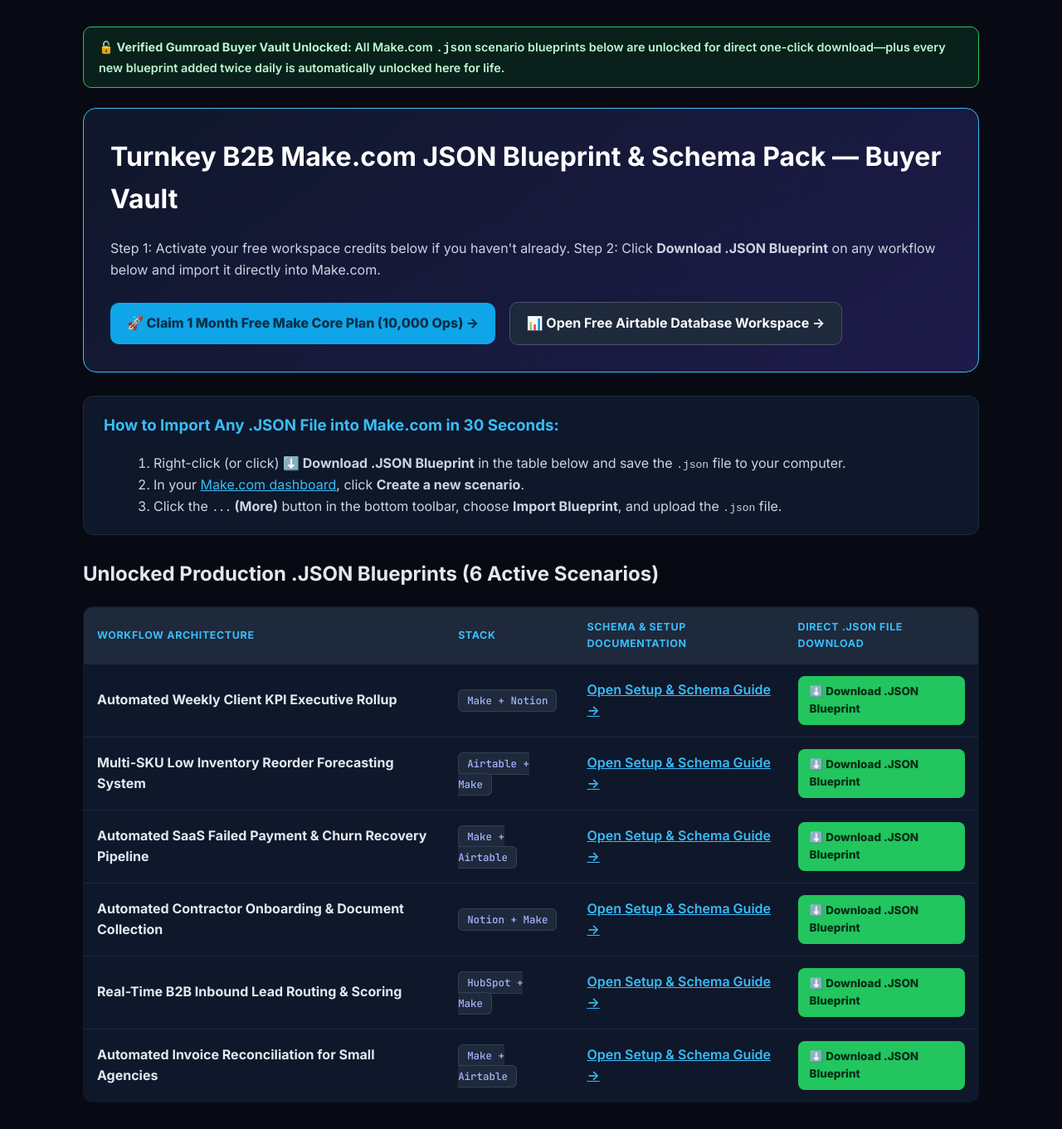
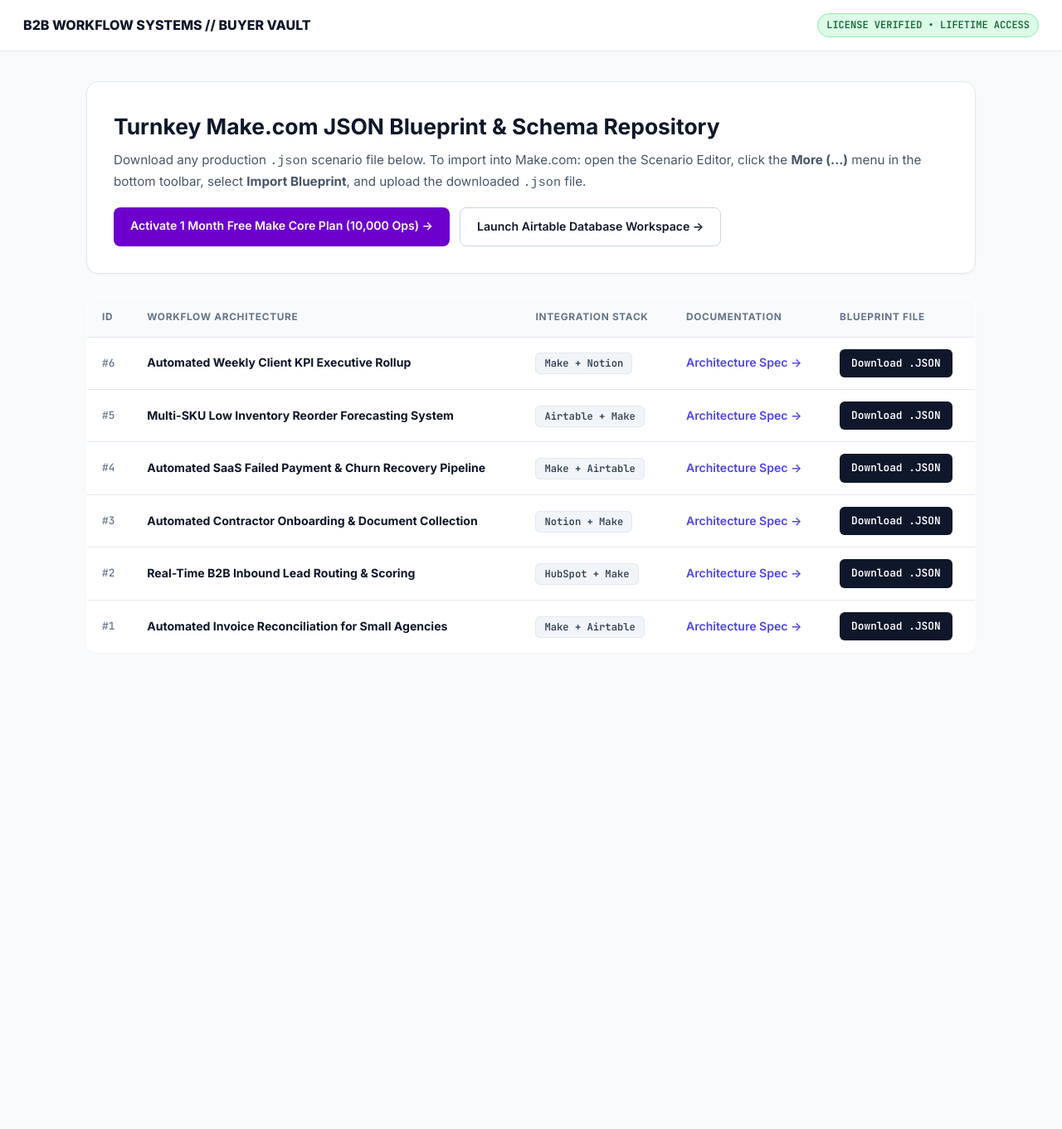
Before and after one commit to Arkgonsystems/b2b-workflow-guides, a Jekyll site: the page vault-9x7k2m.html, which Jekyll copies as it is, in a window 1280 px wide. Shown: the whole page at 83% size. Built offline with Jekyll 4.4.1, drawn with Linux system fonts in a browser that asks for light colours; after the commit the page ends 900 px from its top, so only the background shows below that.

Commit message:
Publish institutional Buyer Download Vault (vault-9x7k2m.html)

```diff
--- a/vault-9x7k2m.html
+++ b/vault-9x7k2m.html
@@ -4,47 +4,49 @@
 <meta charset="UTF-8">
 <meta name="viewport" content="width=device-width, initial-scale=1.0">
 <meta name="robots" content="noindex, nofollow">
-<title>Verified Buyer Vault — Turnkey Make.com JSON Blueprints</title>
-<link href="https://fonts.googleapis.com/css2?family=Inter:wght@400;600;700;800&family=JetBrains+Mono:wght@500;700&display=swap" rel="stylesheet">
+<title>Buyer Vault — Turnkey Make.com JSON Blueprints</title>
+<link href="https://fonts.googleapis.com/css2?family=Inter:wght@400;500;600;700;800&family=JetBrains+Mono:wght@500;600&display=swap" rel="stylesheet">
 <style>
-body{font-family:"Inter",-apple-system,sans-serif;max-width:1080px;margin:0 auto;padding:32px 20px;color:#e2e8f0;line-height:1.6;background:#070a12;}
-.unlocked-banner{background:rgba(34,197,94,0.12);border:1px solid #22c55e;color:#bbf7d0;padding:12px 18px;border-radius:10px;font-size:0.9rem;margin-bottom:24px;font-weight:600;}
-.hero{background:linear-gradient(145deg,#0f172a,#1e1b4b);border:1px solid #38bdf8;color:#fff;padding:32px;border-radius:16px;margin-bottom:28px;}
-.btn-make{display:inline-block;background:#0ea5e9;color:#082f49;padding:12px 20px;border-radius:10px;text-decoration:none;font-weight:800;margin-right:12px;margin-top:10px;}
-.btn-airtable{display:inline-block;background:#1e293b;border:1px solid #475569;color:#f8fafc;padding:12px 20px;border-radius:10px;text-decoration:none;font-weight:700;margin-top:10px;}
-.badge{background:#1e293b;border:1px solid #334155;padding:4px 10px;border-radius:6px;font-size:0.78rem;color:#a5b4fc;font-family:"JetBrains Mono",monospace;}
-.dl-btn{display:inline-block;background:#22c55e;color:#052e16;font-weight:800;font-size:0.84rem;padding:8px 14px;border-radius:8px;text-decoration:none;}
-.dl-btn:hover{background:#4ade80;}
-table{width:100%;border-collapse:collapse;background:#0f172a;border-radius:12px;overflow:hidden;border:1px solid #1e293b;}
-th,td{padding:14px 16px;text-align:left;border-bottom:1px solid #1e293b;}
-th{background:#1e293b;font-size:0.78rem;text-transform:uppercase;letter-spacing:0.05em;color:#38bdf8;}
-.steps{background:#0f172a;border:1px solid #1e293b;border-radius:12px;padding:20px 24px;margin-bottom:28px;}
+*{box-sizing:border-box;margin:0;padding:0;}
+body{font-family:"Inter",-apple-system,sans-serif;background:#f8fafc;color:#0f172a;line-height:1.6;}
+.topbar{background:#ffffff;border-bottom:1px solid #e2e8f0;padding:16px 28px;display:flex;justify-content:space-between;align-items:center;}
+.brand{font-weight:800;font-size:1rem;color:#0f172a;text-decoration:none;display:flex;align-items:center;gap:10px;}
+.status-pill{background:#dcfce7;color:#166534;border:1px solid #86efac;font-size:0.75rem;font-weight:700;padding:4px 10px;border-radius:99px;font-family:"JetBrains Mono",monospace;}
+.container{max-width:1120px;margin:0 auto;padding:36px 24px 80px;}
+.vault-card{background:#ffffff;border:1px solid #e2e8f0;border-radius:14px;padding:32px;margin-bottom:28px;box-shadow:0 1px 3px rgba(15,23,42,0.04);}
+.btn-row{display:flex;gap:12px;flex-wrap:wrap;margin-top:18px;}
+.btn-primary{background:#6d00cc;color:#ffffff;padding:11px 20px;border-radius:8px;text-decoration:none;font-weight:600;font-size:0.88rem;}
+.btn-secondary{background:#ffffff;color:#0f172a;border:1px solid #cbd5e1;padding:11px 20px;border-radius:8px;text-decoration:none;font-weight:600;font-size:0.88rem;}
+.stack-tag{background:#f1f5f9;border:1px solid #e2e8f0;padding:4px 10px;border-radius:6px;font-size:0.76rem;font-family:"JetBrains Mono",monospace;color:#334155;font-weight:600;}
+.dl-btn{display:inline-block;background:#0f172a;color:#ffffff;font-weight:600;font-size:0.8rem;padding:7px 14px;border-radius:6px;text-decoration:none;font-family:"JetBrains Mono",monospace;}
+.dl-btn:hover{background:#334155;}
+table{width:100%;border-collapse:collapse;background:#ffffff;border-radius:12px;overflow:hidden;border:1px solid #e2e8f0;box-shadow:0 1px 2px rgba(15,23,42,0.03);}
+th,td{padding:14px 18px;text-align:left;border-bottom:1px solid #e2e8f0;font-size:0.88rem;}
+th{background:#f8fafc;font-size:0.74rem;text-transform:uppercase;letter-spacing:0.06em;color:#64748b;font-weight:700;}
 </style>
 </head>
 <body>
-<div class="unlocked-banner">🔓 <strong>Verified Gumroad Buyer Vault Unlocked:</strong> All Make.com <code>.json</code> scenario blueprints below are unlocked for direct one-click download—plus every new blueprint added twice daily is automatically unlocked here for life.</div>
-<div class="hero">
-<h1 style="margin-top:0;">Turnkey B2B Make.com JSON Blueprint &amp; Schema Pack — Buyer Vault</h1>
-<p style="color:#cbd5e1;">Step 1: Activate your free workspace credits below if you haven't already. Step 2: Click <strong>Download .JSON Blueprint</strong> on any workflow below and import it directly into Make.com.</p>
-<a class="btn-make" href="https://www.make.com/en/register?pc=b2bworkflow" target="_blank" rel="noopener">🚀 Claim 1 Month Free Make Core Plan (10,000 Ops) →</a>
-<a class="btn-airtable" href="https://airtable.com/invite/r/85BpxD3P" target="_blank" rel="noopener">📊 Open Free Airtable Database Workspace →</a>
-</div>
-<div class="steps">
-<h3 style="margin-top:0;color:#38bdf8;">How to Import Any .JSON File into Make.com in 30 Seconds:</h3>
-<ol style="margin:8px 0 0 20px;color:#cbd5e1;">
-<li>Right-click (or click) <strong>⬇️ Download .JSON Blueprint</strong> in the table below and save the <code>.json</code> file to your computer.</li>
-<li>In your <a href="https://www.make.com/en/register?pc=b2bworkflow" target="_blank" style="color:#38bdf8;">Make.com dashboard</a>, click <strong>Create a new scenario</strong>.</li>
-<li>Click the <strong><code>...</code> (More)</strong> button in the bottom toolbar, choose <strong>Import Blueprint</strong>, and upload the <code>.json</code> file.</li>
-</ol>
-</div>
-<h2>Unlocked Production .JSON Blueprints (6 Active Scenarios)</h2>
-<table><thead><tr><th>Workflow Architecture</th><th>Stack</th><th>Schema &amp; Setup Documentation</th><th>Direct .JSON File Download</th></tr></thead><tbody>
-<tr><td><strong>Automated Weekly Client KPI Executive Rollup</strong></td><td><span class="badge">Make + Notion</span></td><td><a href="./guides/client-reporting-kpi-dashboard-looker-sheets.html" style="color:#38bdf8;font-weight:600;">Open Setup &amp; Schema Guide →</a></td><td><a class="dl-btn" href="./blueprints/client-reporting-kpi-dashboard-looker-sheets.json" download="client-reporting-kpi-dashboard-looker-sheets-make-blueprint.json">⬇️ Download .JSON Blueprint</a></td></tr>
-<tr><td><strong>Multi-SKU Low Inventory Reorder Forecasting System</strong></td><td><span class="badge">Airtable + Make</span></td><td><a href="./guides/ecommerce-inventory-reorder-alerts-airtable.html" style="color:#38bdf8;font-weight:600;">Open Setup &amp; Schema Guide →</a></td><td><a class="dl-btn" href="./blueprints/ecommerce-inventory-reorder-alerts-airtable.json" download="ecommerce-inventory-reorder-alerts-airtable-make-blueprint.json">⬇️ Download .JSON Blueprint</a></td></tr>
-<tr><td><strong>Automated SaaS Failed Payment &amp; Churn Recovery Pipeline</strong></td><td><span class="badge">Make + Airtable</span></td><td><a href="./guides/saas-churn-alert-pipeline-stripe-slack.html" style="color:#38bdf8;font-weight:600;">Open Setup &amp; Schema Guide →</a></td><td><a class="dl-btn" href="./blueprints/saas-churn-alert-pipeline-stripe-slack.json" download="saas-churn-alert-pipeline-stripe-slack-make-blueprint.json">⬇️ Download .JSON Blueprint</a></td></tr>
-<tr><td><strong>Automated Contractor Onboarding &amp; Document Collection</strong></td><td><span class="badge">Notion + Make</span></td><td><a href="./guides/contractor-onboarding-compliance-notion-deels.html" style="color:#38bdf8;font-weight:600;">Open Setup &amp; Schema Guide →</a></td><td><a class="dl-btn" href="./blueprints/contractor-onboarding-compliance-notion-deels.json" download="contractor-onboarding-compliance-notion-deels-make-blueprint.json">⬇️ Download .JSON Blueprint</a></td></tr>
-<tr><td><strong>Real-Time B2B Inbound Lead Routing &amp; Scoring</strong></td><td><span class="badge">HubSpot + Make</span></td><td><a href="./guides/b2b-cold-lead-routing-hubspot-make.html" style="color:#38bdf8;font-weight:600;">Open Setup &amp; Schema Guide →</a></td><td><a class="dl-btn" href="./blueprints/b2b-cold-lead-routing-hubspot-make.json" download="b2b-cold-lead-routing-hubspot-make-make-blueprint.json">⬇️ Download .JSON Blueprint</a></td></tr>
-<tr><td><strong>Automated Invoice Reconciliation for Small Agencies</strong></td><td><span class="badge">Make + Airtable</span></td><td><a href="./guides/automated-invoice-reconciliation-make-airtable.html" style="color:#38bdf8;font-weight:600;">Open Setup &amp; Schema Guide →</a></td><td><a class="dl-btn" href="./blueprints/automated-invoice-reconciliation-make-airtable.json" download="automated-invoice-reconciliation-make-airtable-make-blueprint.json">⬇️ Download .JSON Blueprint</a></td></tr>
+<header class="topbar">
+  <a class="brand" href="./index.html">B2B WORKFLOW SYSTEMS // BUYER VAULT</a>
+  <span class="status-pill">LICENSE VERIFIED • LIFETIME ACCESS</span>
+</header>
+<main class="container">
+  <section class="vault-card">
+    <h1 style="font-size:1.65rem;margin-bottom:8px;">Turnkey Make.com JSON Blueprint &amp; Schema Repository</h1>
+    <p style="color:#475569;font-size:0.95rem;">Download any production <code>.json</code> scenario file below. To import into Make.com: open the Scenario Editor, click the <strong>More (...)</strong> menu in the bottom toolbar, select <strong>Import Blueprint</strong>, and upload the downloaded <code>.json</code> file.</p>
+    <div class="btn-row">
+      <a class="btn-primary" href="https://www.make.com/en/register?pc=b2bworkflow" target="_blank" rel="noopener">Activate 1 Month Free Make Core Plan (10,000 Ops) &rarr;</a>
+      <a class="btn-secondary" href="https://airtable.com/invite/r/85BpxD3P" target="_blank" rel="noopener">Launch Airtable Database Workspace &rarr;</a>
+    </div>
+  </section>
+  <table><thead><tr><th>ID</th><th>Workflow Architecture</th><th>Integration Stack</th><th>Documentation</th><th>Blueprint File</th></tr></thead><tbody>
+<tr><td style="font-family:'JetBrains Mono',monospace;color:#64748b;font-size:0.8rem;">#6</td><td><strong style="color:#0f172a;">Automated Weekly Client KPI Executive Rollup</strong></td><td><span class="stack-tag">Make + Notion</span></td><td><a href="./guides/client-reporting-kpi-dashboard-looker-sheets.html" style="color:#4f46e5;font-weight:600;text-decoration:none;">Architecture Spec &rarr;</a></td><td><a class="dl-btn" href="./blueprints/client-reporting-kpi-dashboard-looker-sheets.json" download="client-reporting-kpi-dashboard-looker-sheets-make-blueprint.json">Download .JSON</a></td></tr>
+<tr><td style="font-family:'JetBrains Mono',monospace;color:#64748b;font-size:0.8rem;">#5</td><td><strong style="color:#0f172a;">Multi-SKU Low Inventory Reorder Forecasting System</strong></td><td><span class="stack-tag">Airtable + Make</span></td><td><a href="./guides/ecommerce-inventory-reorder-alerts-airtable.html" style="color:#4f46e5;font-weight:600;text-decoration:none;">Architecture Spec &rarr;</a></td><td><a class="dl-btn" href="./blueprints/ecommerce-inventory-reorder-alerts-airtable.json" download="ecommerce-inventory-reorder-alerts-airtable-make-blueprint.json">Download .JSON</a></td></tr>
+<tr><td style="font-family:'JetBrains Mono',monospace;color:#64748b;font-size:0.8rem;">#4</td><td><strong style="color:#0f172a;">Automated SaaS Failed Payment &amp; Churn Recovery Pipeline</strong></td><td><span class="stack-tag">Make + Airtable</span></td><td><a href="./guides/saas-churn-alert-pipeline-stripe-slack.html" style="color:#4f46e5;font-weight:600;text-decoration:none;">Architecture Spec &rarr;</a></td><td><a class="dl-btn" href="./blueprints/saas-churn-alert-pipeline-stripe-slack.json" download="saas-churn-alert-pipeline-stripe-slack-make-blueprint.json">Download .JSON</a></td></tr>
+<tr><td style="font-family:'JetBrains Mono',monospace;color:#64748b;font-size:0.8rem;">#3</td><td><strong style="color:#0f172a;">Automated Contractor Onboarding &amp; Document Collection</strong></td><td><span class="stack-tag">Notion + Make</span></td><td><a href="./guides/contractor-onboarding-compliance-notion-deels.html" style="color:#4f46e5;font-weight:600;text-decoration:none;">Architecture Spec &rarr;</a></td><td><a class="dl-btn" href="./blueprints/contractor-onboarding-compliance-notion-deels.json" download="contractor-onboarding-compliance-notion-deels-make-blueprint.json">Download .JSON</a></td></tr>
+<tr><td style="font-family:'JetBrains Mono',monospace;color:#64748b;font-size:0.8rem;">#2</td><td><strong style="color:#0f172a;">Real-Time B2B Inbound Lead Routing &amp; Scoring</strong></td><td><span class="stack-tag">HubSpot + Make</span></td><td><a href="./guides/b2b-cold-lead-routing-hubspot-make.html" style="color:#4f46e5;font-weight:600;text-decoration:none;">Architecture Spec &rarr;</a></td><td><a class="dl-btn" href="./blueprints/b2b-cold-lead-routing-hubspot-make.json" download="b2b-cold-lead-routing-hubspot-make-make-blueprint.json">Download .JSON</a></td></tr>
+<tr><td style="font-family:'JetBrains Mono',monospace;color:#64748b;font-size:0.8rem;">#1</td><td><strong style="color:#0f172a;">Automated Invoice Reconciliation for Small Agencies</strong></td><td><span class="stack-tag">Make + Airtable</span></td><td><a href="./guides/automated-invoice-reconciliation-make-airtable.html" style="color:#4f46e5;font-weight:600;text-decoration:none;">Architecture Spec &rarr;</a></td><td><a class="dl-btn" href="./blueprints/automated-invoice-reconciliation-make-airtable.json" download="automated-invoice-reconciliation-make-airtable-make-blueprint.json">Download .JSON</a></td></tr>
 
-</tbody></table>
+  </tbody></table>
+</main>
 </body></html>
```
